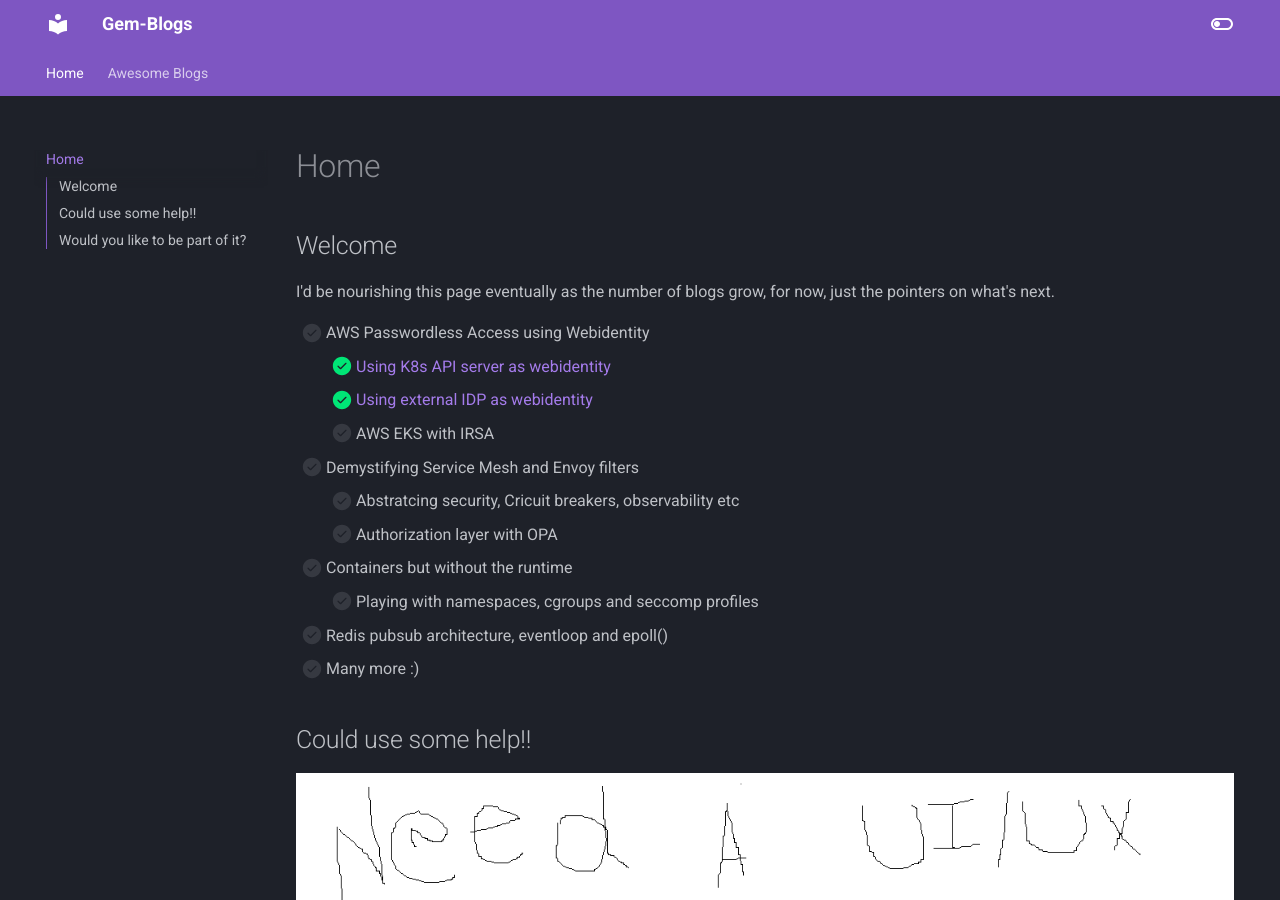
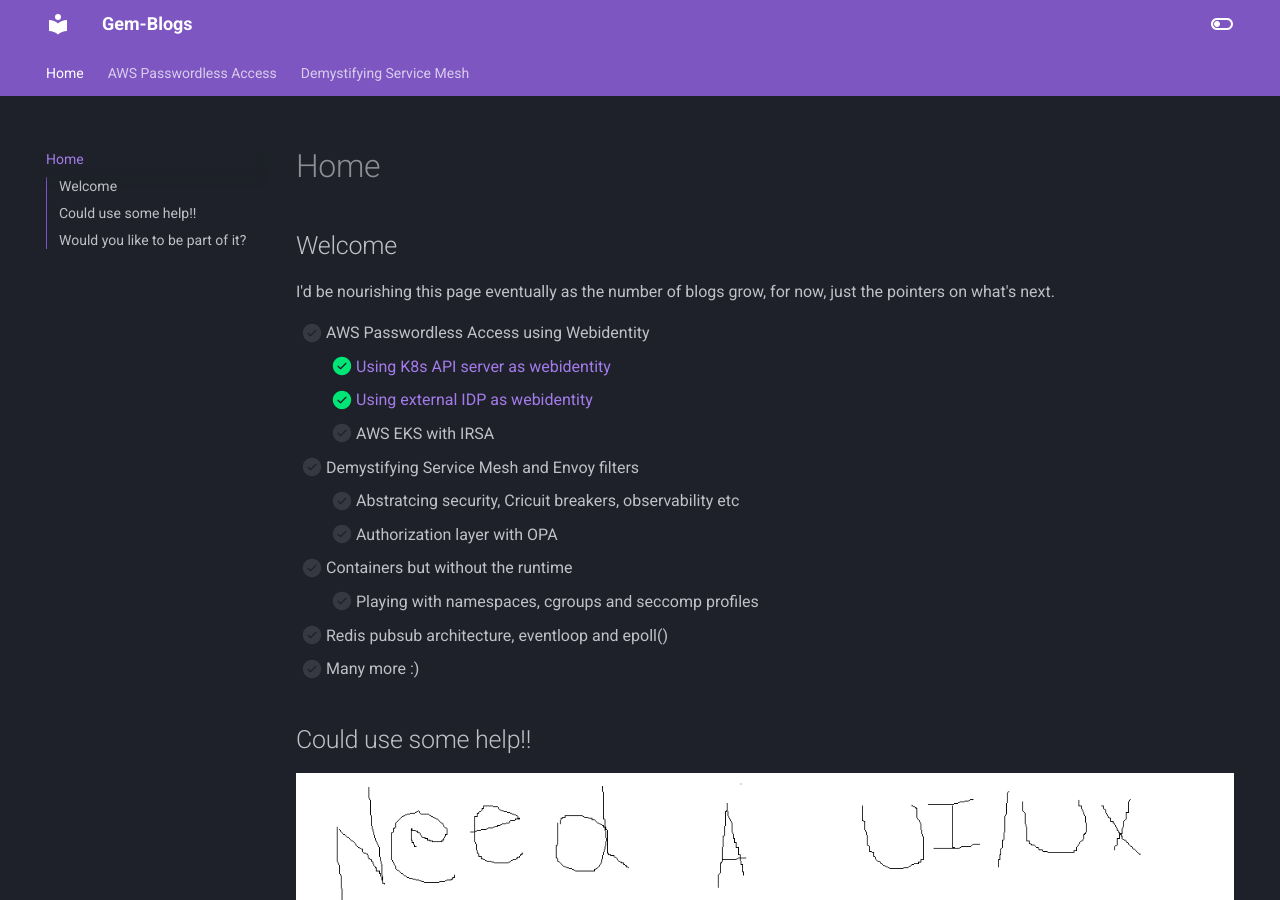
Before and after one commit to Gemini-Solutions/gemblog-docs, an MkDocs documentation site: the page built from docs/index.md, in a window 1280 px wide and 900 px high. Built offline with MkDocs 1.6.1 and Material for MkDocs 9.7.7, drawn with Linux system fonts in a browser that asks for light colours.

```diff
--- a/mkdocs.yml
+++ b/mkdocs.yml
@@ -29,9 +29,11 @@ theme:
 
 nav:
   - Home: 'index.md'
-  - 'Awesome Blogs':
+  - 'AWS Passwordless Access':
     - 'AWS Passwordless Access Onprem K8s' : 'webidentiy-webhook-k8s-onprem.md'
     - 'AWS Passwordless Access External IDP' : 'webidentiy-webhook-external-IDP.md'
+  - 'Demystifying Service Mesh':
+    - 'placeholder' : 'placeholder.md'
 markdown_extensions:
   - pymdownx.highlight:
       anchor_linenums: true
```
Also changed, not shown: docs/placeholder.md (added, +1 -0 lines).
